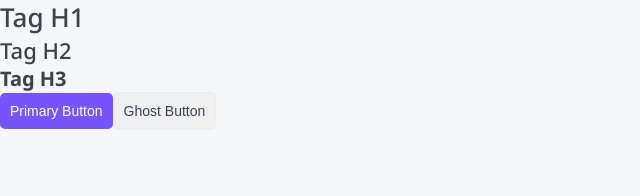
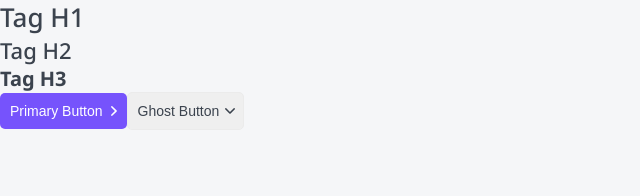
Before and after one commit to MAKCIMELIANO/top-app, a Next.js app: page / in a window 1280 px wide. Shown: the top 196 px of the page, without its empty margins (0-640 px from the left). Built offline with nearby package versions, Linux system fonts and the light colour scheme.

Commit message:
create svg component

```diff
--- a/app/page.tsx
+++ b/app/page.tsx
@@ -1,4 +1,4 @@
-"use client";
+
 
 import { Htag, Button } from '@/components';
 
@@ -9,8 +9,8 @@
         <Htag tag="h1">Tag H1</Htag>
         <Htag tag="h2">Tag H2</Htag>
         <Htag tag="h3">Tag H3</Htag>
-        <Button appearance="primary" onClick={() => alert('Primary Button Clicked')}>Primary Button</Button>
-        <Button appearance="ghost" onClick={() => alert('Ghost Button Clicked')}>Ghost Button</Button>
+        <Button appearance="primary" arrow='right'>Primary Button</Button>
+        <Button appearance="ghost" arrow='down'>Ghost Button</Button>
     </main>
   );
 }
--- /dev/null
+++ b/components/Button/ArrowIcon.tsx
@@ -0,0 +1,7 @@
+export const ArrowIcon = ({ className, ...props }: React.SVGProps<SVGSVGElement>) => {
+  return (
+   <svg width="6" height="10" viewBox="0 0 6 10" fill="none" xmlns="http://www.w3.org/2000/svg" className={className} {...props}>
+<path d="M5.7154 4.6098L1.26527 0.159755C1.16235 0.0567475 1.02495 0 0.878448 0C0.731945 0 0.594548 0.0567475 0.491622 0.159755L0.163901 0.487394C-0.0493491 0.700889 -0.0493491 1.04788 0.163901 1.26105L3.90078 4.99793L0.159755 8.73895C0.0568288 8.84196 0 8.97928 0 9.1257C0 9.27228 0.0568288 9.4096 0.159755 9.51269L0.487476 9.84025C0.590483 9.94325 0.727799 10 0.874302 10C1.0208 10 1.1582 9.94325 1.26113 9.84025L5.7154 5.38614C5.81857 5.2828 5.87524 5.14484 5.87491 4.99817C5.87524 4.85094 5.81857 4.71305 5.7154 4.6098Z" fill="currentColor"/>
+</svg>
+  );
+};
--- a/components/Button/Button.module.css
+++ b/components/Button/Button.module.css
@@ -29,3 +29,13 @@
   background-color: var(--primary-color);
   color: var(--white);
 }
+
+.arrow {
+  display: inline-block;
+  margin-left: 8px;
+}
+
+.down {
+  transform: rotate(90deg);
+  transition: all 0.2s ease;
+}
--- a/components/Button/Button.props.ts
+++ b/components/Button/Button.props.ts
@@ -2,4 +2,5 @@
 export interface ButtonProps extends React.ButtonHTMLAttributes<HTMLButtonElement> {
   children: React.ReactNode;
   appearance: 'primary' | 'ghost';
+  arrow?: "right" | "down" | "none";
 }
--- a/components/Button/Button.tsx
+++ b/components/Button/Button.tsx
@@ -1,11 +1,13 @@
+import { ArrowIcon } from './ArrowIcon';
 import styles from './Button.module.css';
 import { ButtonProps } from './Button.props';
 import cn from 'classnames';
 
-export const Button = ({ appearance, children, className, ...props }: ButtonProps): React.ReactElement => {
+export const Button = ({ appearance, arrow = "none", children, className, ...props }: ButtonProps): React.ReactElement => {
   return (
     <button className={cn(styles.button, styles[appearance], className)} {...props}>
       {children}
+      {arrow !== "none" && <ArrowIcon className={cn(styles.arrow, styles[arrow])} />}
     </button>
   );
 };
```
Also changed, not shown: components/Button/Vector.svg (added).
